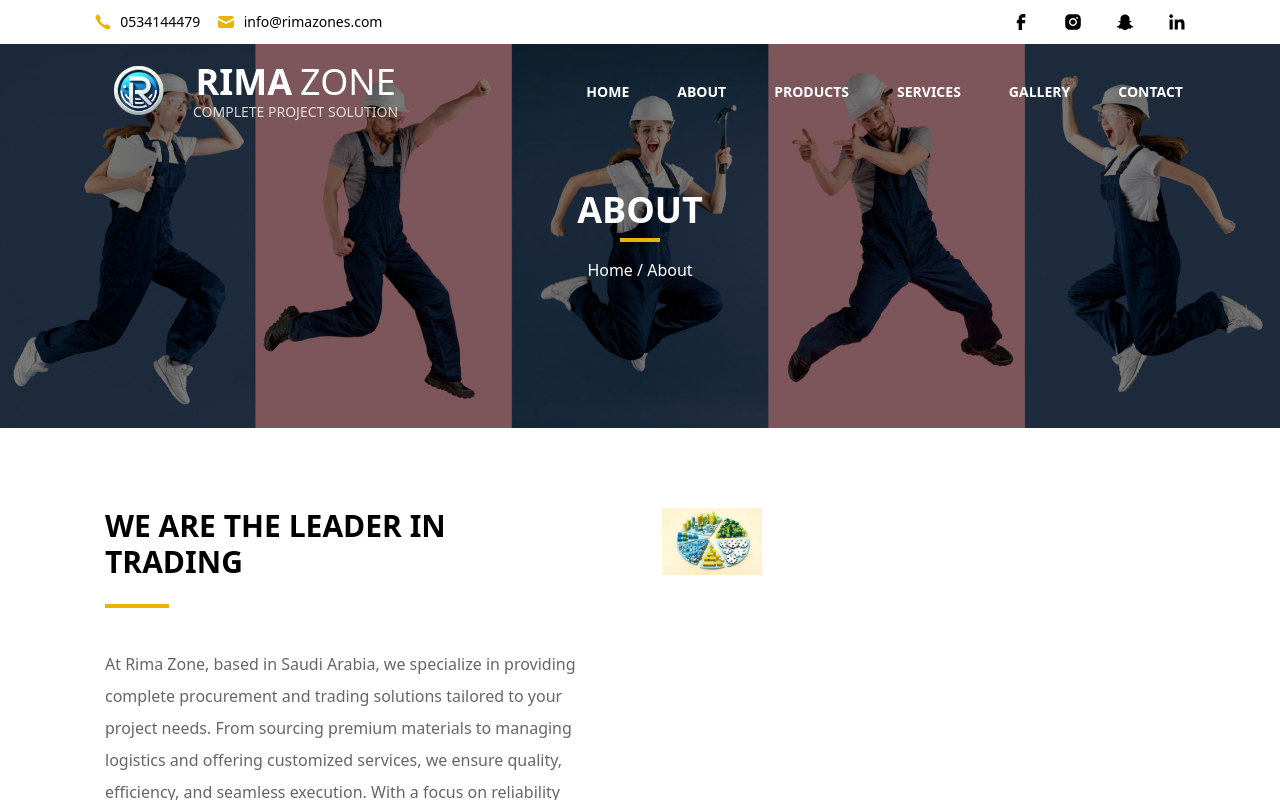
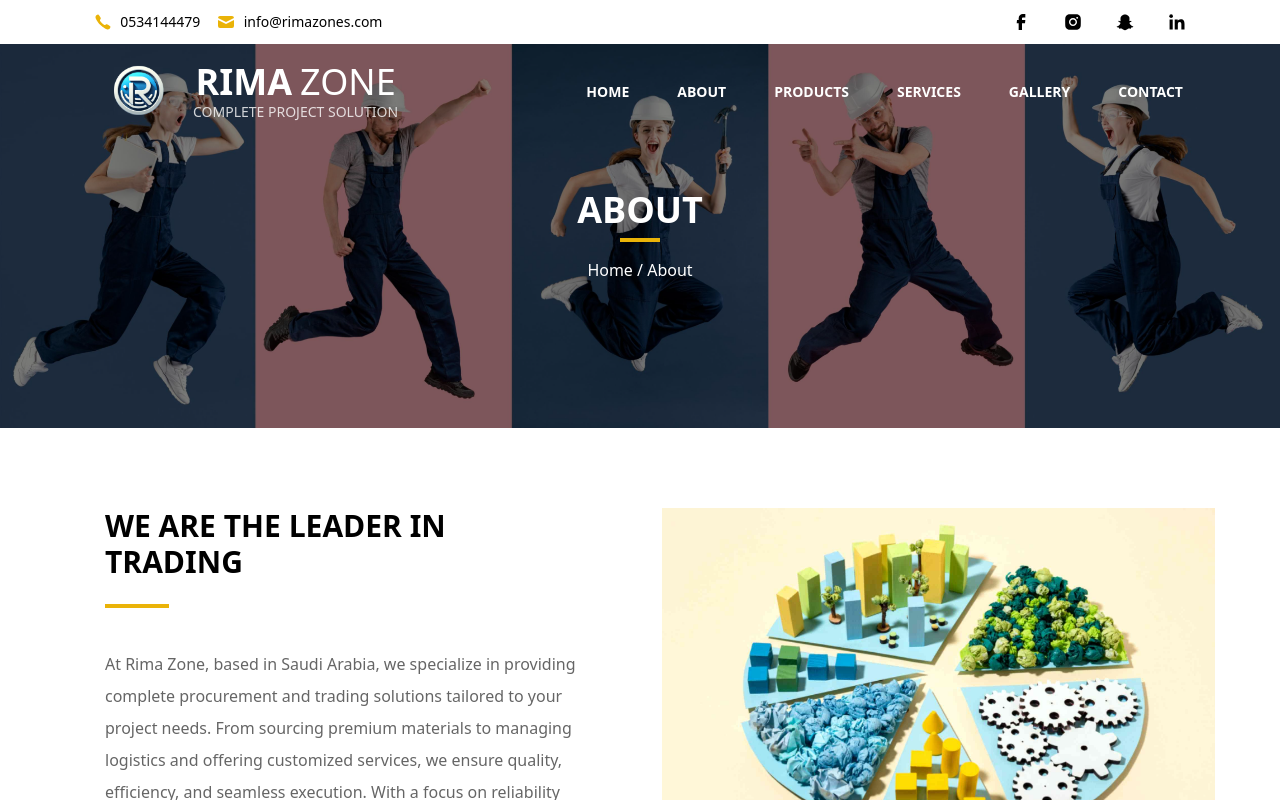
Before and after one commit to AbdulMuhaim/Rima-Zone, a Next.js app: page /about in a window 1280 px wide. Shown: the top 800 px of the page. Built offline with nearby package versions, Linux system fonts and the light colour scheme.

Commit message:
about img issue solved

```diff
--- a/app/about/page.tsx
+++ b/app/about/page.tsx
@@ -37,7 +37,15 @@
           </div>
 
           <div className="md:w-1/2 w-full ">
-            <Image src={aboutImage} className="" height={100} width={100} quality={100} alt="aboutimage" />
+            <Image
+              src={aboutImage}
+              className="w-full h-full object-cover"
+              height={1000}
+              width={1000}
+              quality={100}
+              alt="aboutimage"
+              priority
+            />
           </div>
         </div>
       </div>
@@ -49,10 +57,14 @@
       <div className="flex w-full items-center justify-center py-20  text-black">
         <div className="max-w-[1150px] w-full flex flex-col sm:flex-row gap-10">
           <div className="md:w-1/2 w-full ">
-            <img
-              src={presidentImg.src}
-              className="w-full h-full"
+          <Image
+              src={presidentImg}
+              className="w-full h-full object-cover"
+              height={1000}
+              width={1000}
+              quality={100}
               alt="aboutimage"
+              priority
             />
           </div>
 
```
Also changed, not shown: 1 other file (tests, documents, lock files or other folders).
